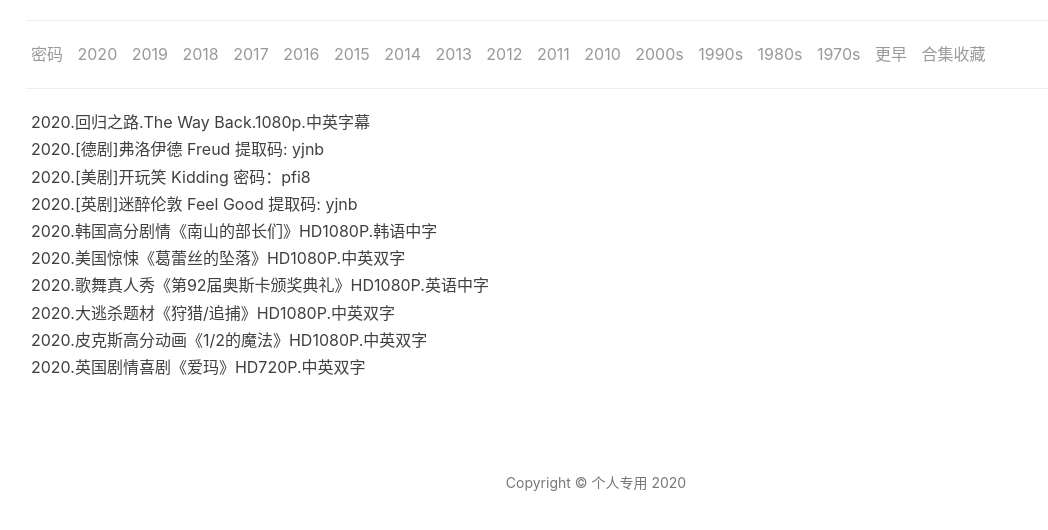
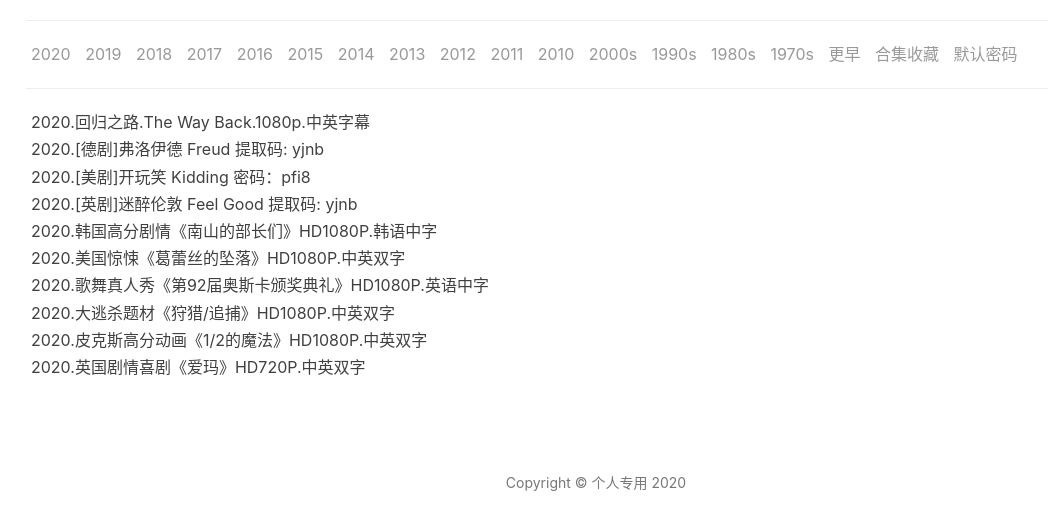
Before and after one commit to qisqifen/qisqifen.github.io, a Jekyll site: the page built from mv/y2020.html, in a window 1280 px wide. Shown: the top 530 px of the page, without its empty margins (44-1092 px from the left). Built offline with Jekyll 4.4.1, drawn with Linux system fonts in a browser that asks for light colours; nearby versions of some CDN libraries; comment, search, counter and statistics services are not loaded.

Commit message:
first commit

```diff
--- a/_layouts/concisepage.html
+++ b/_layouts/concisepage.html
@@ -23,6 +22,7 @@
                   <li><a href="/mv/y1970s">1970s</a></li>
                   <li><a href="/mv/ymore">更早</a></li>
                   <li><a href="/tags/">合集收藏</a></li>
+                  <li><a href="https://www.510ka.com/details/4752FCDA">默认密码</a></li>
                 </ul><hr>
                 {{ content }} <!--   该行必须写，否则不显示文章内容-->
 
```
Also changed, not shown: other parts of _layouts/concisepage.html (+0 -1 lines), css/bootstrap.min.css.
